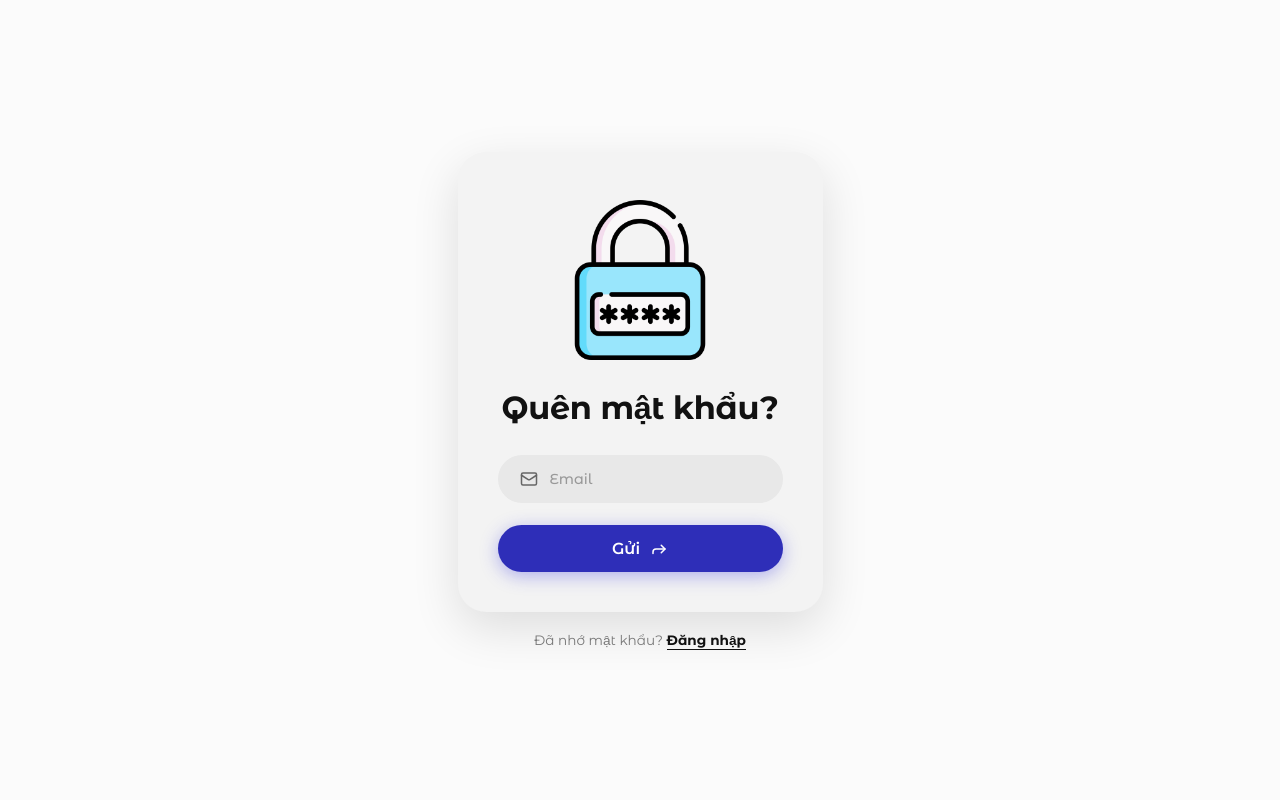
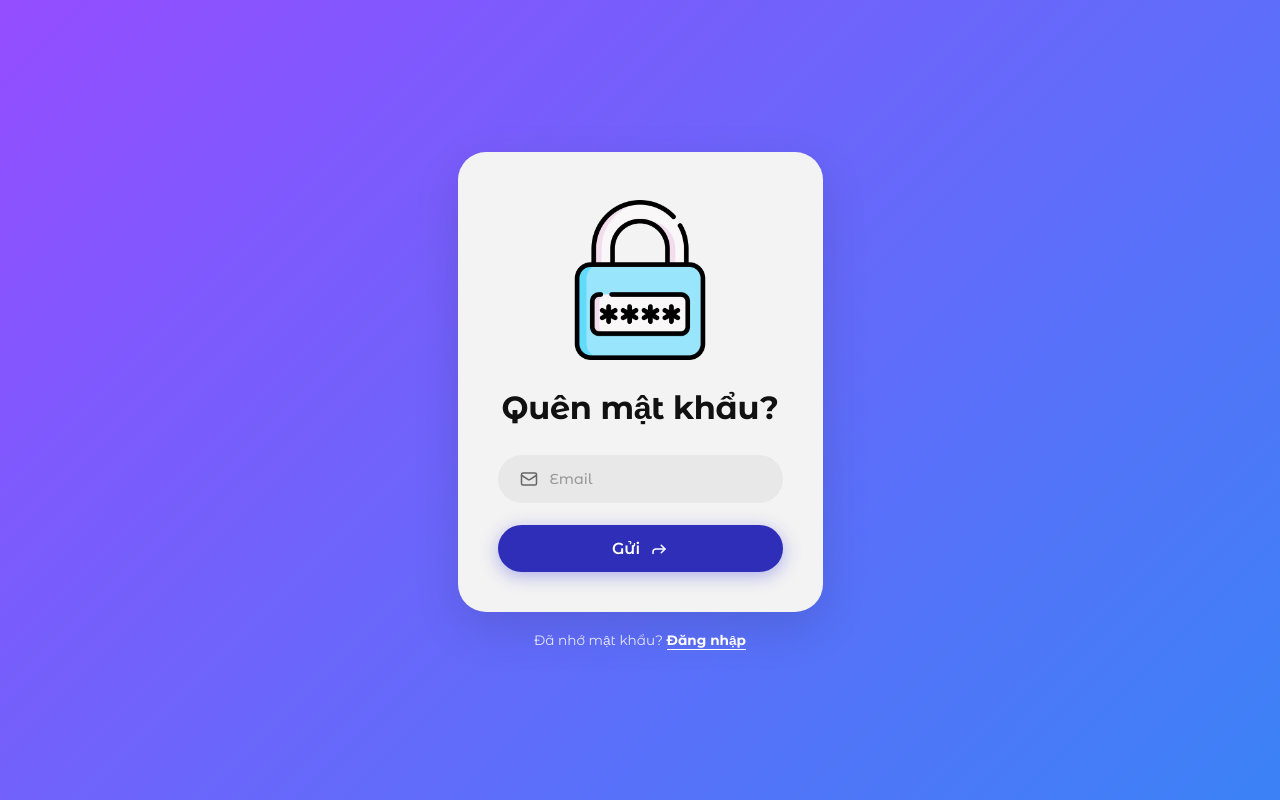
Before and after one commit to kencrimsonIT/Chat_App, a React (Create React App) app in the folder frontend/: page /forgot-password in a window 1280 px wide. Built offline with nearby package versions, Linux system fonts and the light colour scheme.

Commit message:
feat (style): Thêm hiệu ứng fade-in & cập nhật màu background

```diff
--- a/frontend/src/pages/login/LoginPage.scss
+++ b/frontend/src/pages/login/LoginPage.scss
@@ -2,7 +2,6 @@
 
 // Variables
 $font:              "Montserrat Alternates", sans-serif;
-$bg:                #fbfbfb;
 $card-bg:           #f3f3f3;
 $input-bg:          #e8e8e8;
 $input-focus-bg:    #ffffff;
@@ -12,6 +11,7 @@ $input-radius:      999px;
 $btn-primary:       #2e2eb8;
 $btn-primary-hover: #2929a3;
 $text-dark:         #111111;
+$text-light:         #ffffff;
 $text-muted:        #777777;
 $divider-color:     #bbbbbb;
 $card-radius:       28px;
@@ -26,7 +26,7 @@ $card-shadow:       0 16px 48px rgba(0, 0, 0, 0.12);
 
 body {
   font-family: $font;
-  background: $bg;
+  background: linear-gradient(135deg, #944dff 0%, #3b82f6 100%);
   min-height: 100vh;
   display: flex;
   align-items: center;
@@ -43,6 +43,18 @@ body {
   width: 100%;
 }
 
+// Fade-in animation
+@keyframes fadeIn {
+  from {
+    opacity: 0;
+    transform: translateY(16px);
+  }
+  to {
+    opacity: 1;
+    transform: translateY(0);
+  }
+}
+
 // Card
 .login-container {
   display: grid;
@@ -54,6 +66,7 @@ body {
   width: 100%;
   max-width: 860px;
   min-height: 520px;
+  animation: fadeIn 0.5s ease forwards;
 
   // Left panel
   .left-panel {
@@ -255,14 +268,16 @@ body {
 // Register link
 .register-text {
   font-size: 0.85rem;
-  color: $text-muted;
+  color: rgba(255, 255, 255, 0.85);
   font-weight: 400;
+  animation: fadeIn 0.5s ease 0.2s forwards;
+  opacity: 0;
 
   .register-link {
-    color: $text-dark;
+    color: $text-light;
     font-weight: 700;
     text-decoration: none;
-    border-bottom: 1.5px solid $text-dark;
+    border-bottom: 1.5px solid $text-light;
     padding-bottom: 1px;
     transition: color 0.2s ease, border-color 0.2s ease;
 
--- a/frontend/src/pages/password-recovery/ForgotPasswordPage.scss
+++ b/frontend/src/pages/password-recovery/ForgotPasswordPage.scss
@@ -2,7 +2,6 @@
 
 // Variables
 $font:              "Montserrat Alternates", sans-serif;
-$bg:                #fbfbfb;
 $card-bg:           #f3f3f3;
 $input-bg:          #e8e8e8;
 $input-focus-bg:    #ffffff;
@@ -12,6 +11,7 @@ $input-radius:      999px;
 $btn-primary:       #2e2eb8;
 $btn-primary-hover: #2929a3;
 $text-dark:         #111111;
+$text-light:         #ffffff;
 $text-muted:        #777777;
 $divider-color:     #bbbbbb;
 $card-radius:       28px;
@@ -26,7 +26,7 @@ $card-shadow:       0 16px 48px rgba(0, 0, 0, 0.12);
 
 body {
   font-family: $font;
-  background: $bg;
+  background: linear-gradient(135deg, #944dff 0%, #3b82f6 100%);
   min-height: 100vh;
   display: flex;
   align-items: center;
@@ -42,6 +42,18 @@ body {
   padding: 24px;
   width: 100%;
 
+  // Fade-in animation
+  @keyframes fadeIn {
+    from {
+      opacity: 0;
+      transform: translateY(16px);
+    }
+    to {
+      opacity: 1;
+      transform: translateY(0);
+    }
+  }
+
   // Card panel
   .forgot-password-panel {
     background: $card-bg;
@@ -53,6 +65,7 @@ body {
     display: flex;
     flex-direction: column;
     align-items: center;
+    animation: fadeIn 0.5s ease forwards;
 
     // Lock illustration
     img {
@@ -161,14 +174,16 @@ body {
   // Login link
   .login-text {
     font-size: 0.85rem;
-    color: $text-muted;
+    color: rgba(255, 255, 255, 0.85);
     font-weight: 400;
+    animation: fadeIn 0.5s ease 0.2s forwards;
+    opacity: 0;
 
     .login-link {
-      color: $text-dark;
+      color: $text-light;
       font-weight: 700;
       text-decoration: none;
-      border-bottom: 1.5px solid $text-dark;
+      border-bottom: 1.5px solid $text-light;
       padding-bottom: 1px;
       transition: color 0.2s ease, border-color 0.2s ease;
 
--- a/frontend/src/pages/password-recovery/RecoveryPasswordPage.scss
+++ b/frontend/src/pages/password-recovery/RecoveryPasswordPage.scss
@@ -2,7 +2,6 @@
 
 // Variables
 $font:              "Montserrat Alternates", sans-serif;
-$bg:                #fbfbfb;
 $card-bg:           #f3f3f3;
 $input-bg:          #e8e8e8;
 $input-focus-bg:    #ffffff;
@@ -26,7 +25,7 @@ $card-shadow:       0 16px 48px rgba(0, 0, 0, 0.12);
 
 body {
   font-family: $font;
-  background: $bg;
+  background: linear-gradient(135deg, #944dff 0%, #3b82f6 100%);
   min-height: 100vh;
   display: flex;
   align-items: center;
@@ -42,6 +41,18 @@ body {
   padding: 24px;
   width: 100%;
 
+  // Fade-in animation
+  @keyframes fadeIn {
+    from {
+      opacity: 0;
+      transform: translateY(16px);
+    }
+    to {
+      opacity: 1;
+      transform: translateY(0);
+    }
+  }
+
   // Card panel
   .recovery-password-panel {
     background: $card-bg;
@@ -53,6 +64,7 @@ body {
     display: flex;
     flex-direction: column;
     align-items: center;
+    animation: fadeIn 0.5s ease forwards;
 
     // Shield illustration
     img {
--- a/frontend/src/pages/register/RegisterPage.scss
+++ b/frontend/src/pages/register/RegisterPage.scss
@@ -2,7 +2,6 @@
 
 // Variables
 $font:              "Montserrat Alternates", sans-serif;
-$bg:                #fbfbfb;
 $card-bg:           #f3f3f3;
 $input-bg:          #e8e8e8;
 $input-focus-bg:    #ffffff;
@@ -12,6 +11,7 @@ $input-radius:      999px;
 $btn-primary:       #2e2eb8;
 $btn-primary-hover: #2929a3;
 $text-dark:         #111111;
+$text-light:         #ffffff;
 $text-muted:        #777777;
 $divider-color:     #bbbbbb;
 $card-radius:       28px;
@@ -26,7 +26,7 @@ $card-shadow:       0 16px 48px rgba(0, 0, 0, 0.12);
 
 body {
   font-family: $font;
-  background: $bg;
+  background: linear-gradient(135deg, #944dff 0%, #3b82f6 100%);
   min-height: 100vh;
   display: flex;
   align-items: center;
@@ -43,6 +43,18 @@ body {
   width: 100%;
 }
 
+// Fade-in animation
+@keyframes fadeIn {
+  from {
+    opacity: 0;
+    transform: translateY(16px);
+  }
+  to {
+    opacity: 1;
+    transform: translateY(0);
+  }
+}
+
 // Card
 .register-container {
   display: grid;
@@ -54,6 +66,7 @@ body {
   width: 100%;
   max-width: 860px;
   min-height: 520px;
+  animation: fadeIn 0.5s ease forwards;
 
   // Left panel
   .left-panel {
@@ -177,14 +190,16 @@ body {
 // Login Link
 .to-login-text {
   font-size: 0.85rem;
-  color: $text-muted;
+  color: rgba(255, 255, 255, 0.85);
   font-weight: 400;
+  animation: fadeIn 0.5s ease 0.2s forwards;
+  opacity: 0;
 
   .to-login-link {
-    color: $text-dark;
+    color: $text-light;
     font-weight: 700;
     text-decoration: none;
-    border-bottom: 1.5px solid $text-dark;
+    border-bottom: 1.5px solid $text-light;
     padding-bottom: 1px;
     transition: color 0.2s ease, border-color 0.2s ease;
 
```
